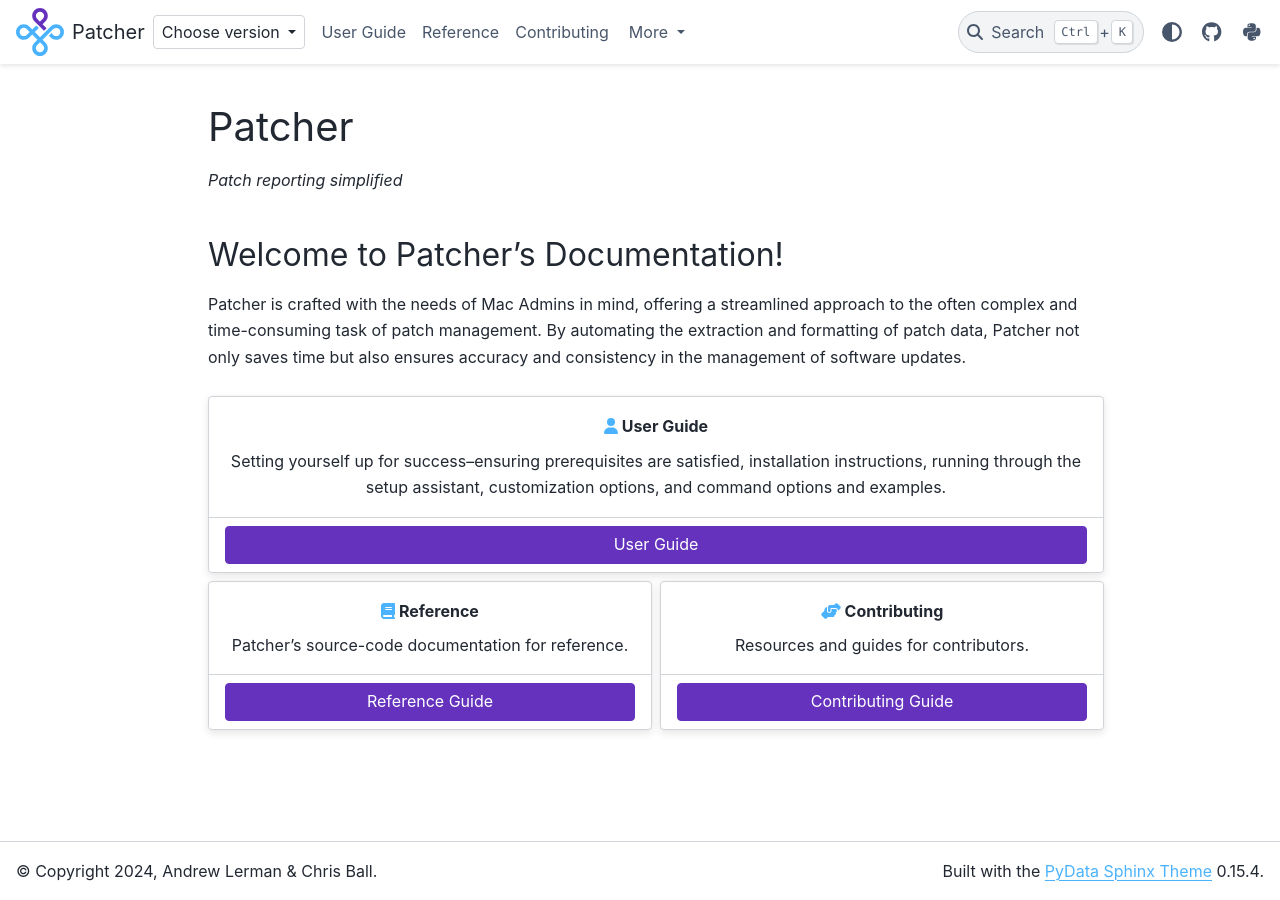
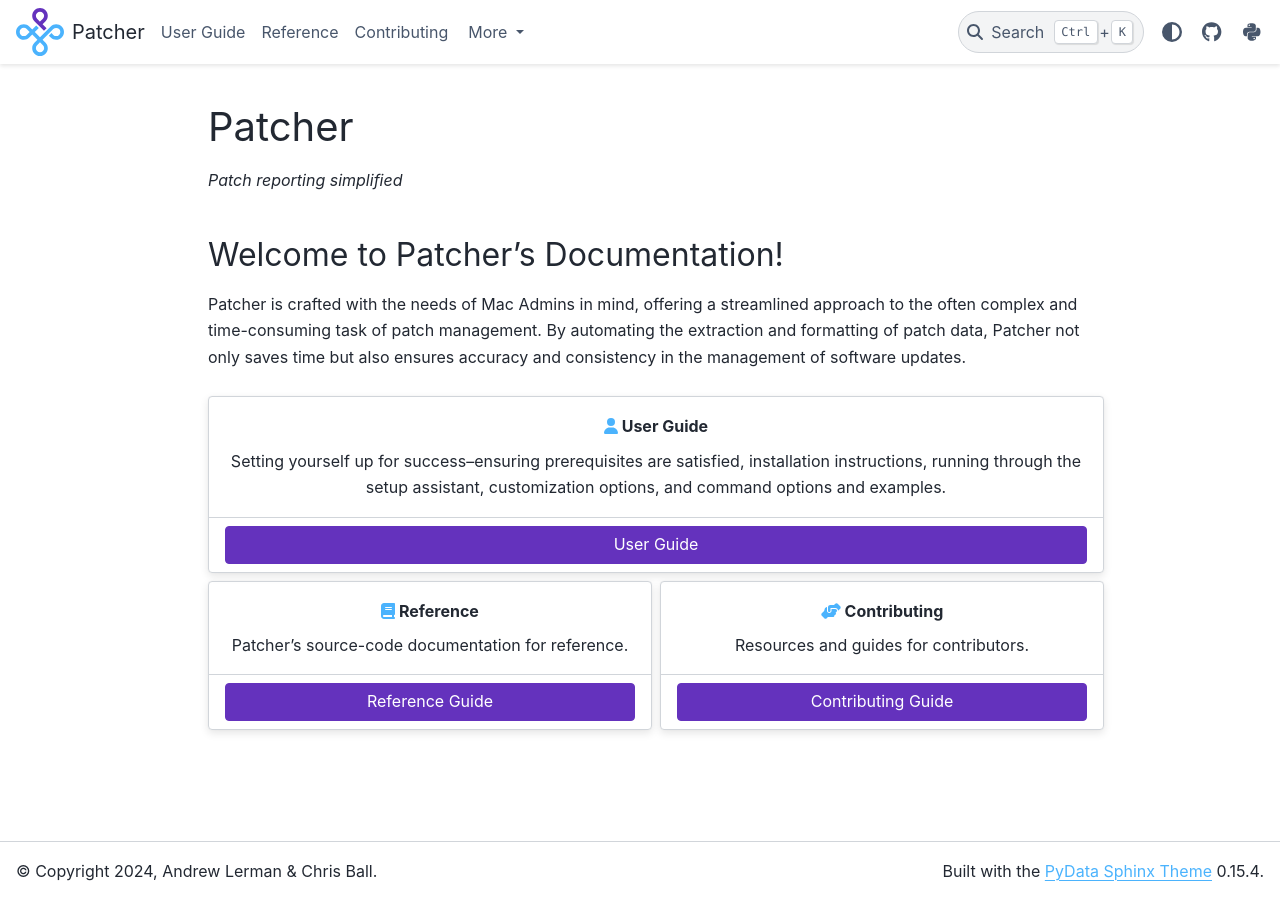
Before and after one commit to liquidz00/Patcher, a Sphinx documentation site: the page built from docs/index.md, in a window 1280 px wide. Built offline with Sphinx 7.4.7 and the PyData theme 0.15.4, drawn with Linux system fonts in a browser that asks for light colours.

Commit message:
Removing version switcher and not attempting again.

```diff
--- a/docs/conf.py
+++ b/docs/conf.py
@@ -102,11 +102,7 @@
     "navbar_align": "left",
     "announcement": "https://raw.githubusercontent.com/liquidz00/Patcher/main/docs/_templates/custom-template.html",
     "show_prev_next": False,
-    "navbar_start": ["navbar-logo", "version-switcher"],
-    "switcher": {
-        "json_url": "https://patcher.liquidzoo.io/latest/_static/switcher.json",
-        "version_match": version,
-    },
+    "navbar_start": ["navbar-logo"],
     "navbar_center": ["navbar-nav"],
     "navbar_end": ["theme-switcher", "navbar-icon-links"],
     "icon_links": [
```
Also changed, not shown: 2 other files.
